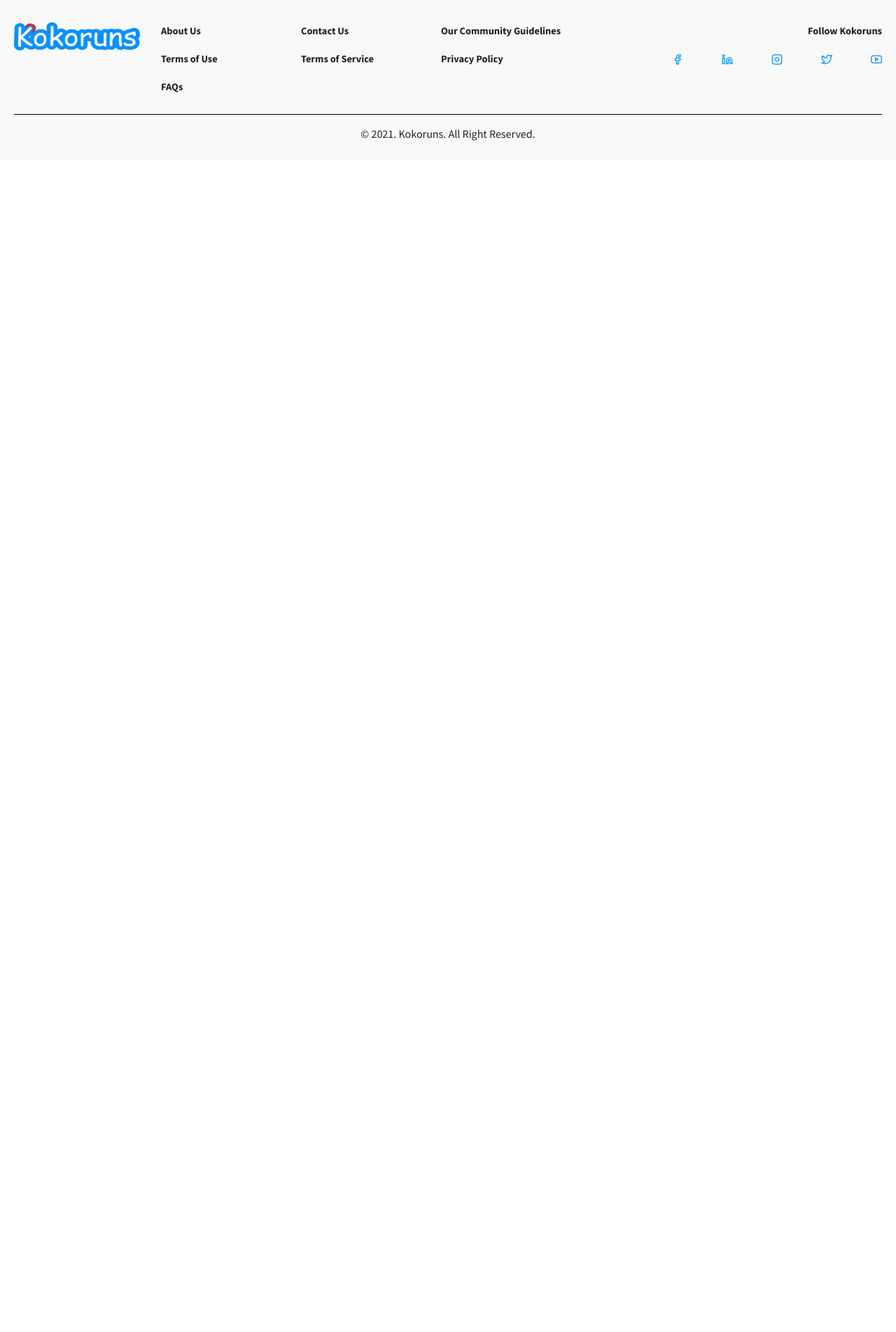
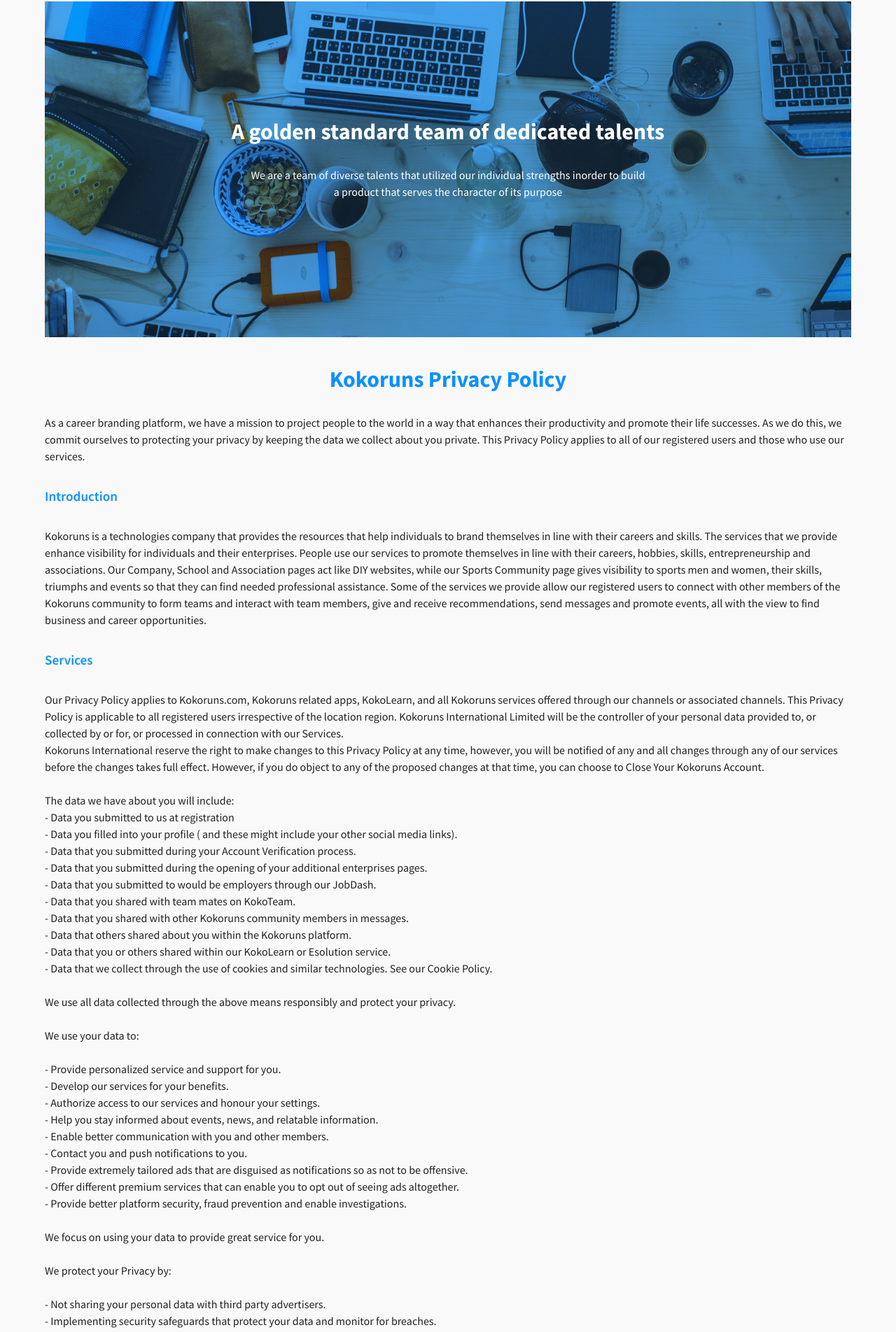
Before and after one commit to theophilly/kokoruns, a React (Create React App) app: page /privacy in a window 1280 px wide. Shown: the part 112-2016 px from the top of the page at 70% size. Before the commit the page ends 800 px from the top, so only its background shows below. Built offline with nearby package versions, Linux system fonts and the light colour scheme.

Commit message:
setting up privacy and about page

```diff
--- a/src/components/auth/SignInForm.js
+++ b/src/components/auth/SignInForm.js
@@ -155,7 +155,7 @@
         // border="1px solid red"
       >
         <Typography className={recommendation}>
-          Dont have an account?
+          Don't have an account?
         </Typography>
         <Typography
           onClick={() => navigate('/register')}
--- a/src/pages/About.js
+++ b/src/pages/About.js
@@ -2,6 +2,7 @@
 import { Box, Typography } from '@mui/material';
 import { makeStyles } from '@mui/styles';
 import Findoutmore from '../components/homepage/Findoutmore';
+import useMediaQuery from '@mui/material/useMediaQuery';
 
 const useStyles = makeStyles((theme) => ({
   root: {
@@ -42,6 +43,7 @@
 }));
 
 export default function About() {
+  const matches = useMediaQuery('(min-width:500px)');
   const {
     root,
     first_div,
@@ -76,7 +78,10 @@
             What the future holds......
           </Typography>
           <Typography
-            style={{ padding: '90px 0px 30px' }}
+            style={{
+              padding: matches ? '90px 0px 30px' : '30px 0px 30px',
+              //   border: matches ? '1px solid red' : '1px solid black',
+            }}
             className={about_heading}
           >
             Who we are.......
--- /dev/null
+++ b/src/pages/Privacypolicy.js
@@ -0,0 +1,196 @@
+import React from 'react';
+import { Box, Typography } from '@mui/material';
+import { makeStyles } from '@mui/styles';
+import Findoutmore from '../components/homepage/Findoutmore';
+
+const useStyles = makeStyles((theme) => ({
+  root: {
+    // paddingBottom: '40px !important',
+    // border: '1px solid red',
+    background: theme.palette.background1,
+  },
+  inner_div: {
+    width: '90vw',
+    margin: '0px auto 0px',
+    paddingTop: '20px',
+    '@media (max-width: 500px)': {
+      paddingTop: '0px',
+    },
+  },
+  first_div: {
+    // height: '160px',
+    marginTop: '40px',
+    // border: '1px solid red',
+    ...theme.typography.flex,
+    '@media (max-width: 500px)': {
+      marginTop: '40px',
+    },
+  },
+  first_div_heading: {
+    ...theme.typography.title2,
+    color: theme.palette.primary.main,
+    '@media (max-width: 500px)': {
+      lineHeight: '2.2rem',
+      textAlign: 'center',
+      marginBottom: '10px',
+    },
+  },
+  about_heading: {
+    ...theme.typography.title3,
+    color: theme.palette.primary.main,
+  },
+}));
+
+export default function Privacypolicy() {
+  const {
+    root,
+    first_div,
+    first_div_heading,
+    about_heading,
+    inner_div,
+  } = useStyles();
+  return (
+    <Box className={root}>
+      <Box className={inner_div}>
+        <Findoutmore
+          firstLine="A golden standard team of dedicated talents"
+          sub="We are a team of diverse talents that utilized our individual strengths inorder to build a product that serves the character of its purpose"
+          bg="about.png"
+          heigth="60vh"
+          // path="/"
+          // buttonText="FIND OUT MORE"
+        />
+      </Box>
+      {/* middle */}
+      <Box width="90vw" margin="20px auto 0px" height="auto">
+        <Box className={first_div}>
+          <Typography className={first_div_heading}>
+            Kokoruns Privacy Policy
+          </Typography>
+        </Box>
+        {/* content */}
+        <Box>
+          <Typography style={{ paddingTop: '30px' }}>
+            As a career branding platform, we have a mission to project people
+            to the world in a way that enhances their productivity and promote
+            their life successes. As we do this, we commit ourselves to
+            protecting your privacy by keeping the data we collect about you
+            private. This Privacy Policy applies to all of our registered users
+            and those who use our services.
+          </Typography>
+          <Typography style={{ padding: '30px 0px' }} className={about_heading}>
+            Introduction
+          </Typography>
+          <Typography>
+            Kokoruns is a technologies company that provides the resources that
+            help individuals to brand themselves in line with their careers and
+            skills. The services that we provide enhance visibility for
+            individuals and their enterprises. People use our services to
+            promote themselves in line with their careers, hobbies, skills,
+            entrepreneurship and associations. Our Company, School and
+            Association pages act like DIY websites, while our Sports Community
+            page gives visibility to sports men and women, their skills,
+            triumphs and events so that they can find needed professional
+            assistance. Some of the services we provide allow our registered
+            users to connect with other members of the Kokoruns community to
+            form teams and interact with team members, give and receive
+            recommendations, send messages and promote events, all with the view
+            to find business and career opportunities.
+          </Typography>
+
+          <Typography style={{ padding: '30px 0px' }} className={about_heading}>
+            Services
+          </Typography>
+
+          <Typography>
+            Our Privacy Policy applies to Kokoruns.com, Kokoruns related apps,
+            KokoLearn, and all Kokoruns services offered through our channels or
+            associated channels. This Privacy Policy is applicable to all
+            registered users irrespective of the location region. Kokoruns
+            International Limited will be the controller of your personal data
+            provided to, or collected by or for, or processed in connection with
+            our Services.
+          </Typography>
+
+          <Typography>
+            Kokoruns International reserve the right to make changes to this
+            Privacy Policy at any time, however, you will be notified of any and
+            all changes through any of our services before the changes takes
+            full effect. However, if you do object to any of the proposed
+            changes at that time, you can choose to Close Your Kokoruns Account.
+          </Typography>
+          <br />
+          <Typography>
+            The data we have about you will include: <br />
+            - Data you submitted to us at registration <br />
+            - Data you filled into your profile ( and these might include your
+            other social media links). <br />- Data that you submitted during
+            your Account Verification process. <br />
+            - Data that you submitted during the opening of your additional
+            enterprises pages. <br />- Data that you submitted to would be
+            employers through our JobDash. <br />
+            - Data that you shared with team mates on KokoTeam. <br />
+            - Data that you shared with other Kokoruns community members in
+            messages. <br />- Data that others shared about you within the
+            Kokoruns platform. <br />
+            - Data that you or others shared within our KokoLearn or Esolution
+            service. <br />- Data that we collect through the use of cookies and
+            similar technologies. See our Cookie Policy.
+          </Typography>
+          <br />
+          <Typography>
+            We use all data collected through the above means responsibly and
+            protect your privacy.
+          </Typography>
+          <br />
+          <Typography>We use your data to:</Typography>
+          <br />
+
+          <Typography>
+            - Provide personalized service and support for you. <br />
+            - Develop our services for your benefits. <br />
+            - Authorize access to our services and honour your settings. <br />
+            - Help you stay informed about events, news, and relatable
+            information. <br />
+            - Enable better communication with you and other members. <br />
+            - Contact you and push notifications to you. <br />
+            - Provide extremely tailored ads that are disguised as notifications
+            so as not to be offensive. <br />
+            - Offer different premium services that can enable you to opt out of
+            seeing ads altogether. <br />- Provide better platform security,
+            fraud prevention and enable investigations.
+          </Typography>
+          <br />
+          <Typography>
+            We focus on using your data to provide great service for you.
+          </Typography>
+          <br />
+          <Typography>We protect your Privacy by:</Typography>
+          <br />
+          <Typography>
+            - Not sharing your personal data with third party advertisers.
+            <br />
+            - Implementing security safeguards that protect your data and
+            monitor for breaches. <br />
+            As much as we try our utmost best to forestall security breaches and
+            protect your personal data, we cannot warrant the security or
+            guarantee the breach or compromise of any of your information sent
+            to us. Kindly note that in spite of our best practices, data can be
+            accessed, altered and destroyed.
+            <br />
+          </Typography>
+
+          <br />
+        </Box>
+      </Box>
+      <Findoutmore
+        firstLine="Find, Join or Create a Team. Work With"
+        secondLine="Professionals & Colleagues on Projects"
+        sub="Register for career-focused sponsored events here."
+        bg="dd.png"
+        path="/"
+        buttonText="FIND OUT MORE"
+      />
+    </Box>
+  );
+}
--- a/src/pages/Signup.js
+++ b/src/pages/Signup.js
@@ -38,7 +38,7 @@
     position: 'relative',
     background: "url('register.png')",
     backgroundRepeat: 'no-repeat',
-    backgroundSize: '750px',
+    backgroundSize: '850px',
     backgroundPosition: 'center center',
     padding: '60px 40px',
     color: 'white',
--- a/src/routes/Mainroutes.js
+++ b/src/routes/Mainroutes.js
@@ -4,6 +4,7 @@
 import Login from '../pages/Login';
 import Signup from '../pages/Signup';
 import About from '../pages/About';
+import Privacypolicy from '../pages/Privacypolicy';
 
 const AuthenticationRoutes = (isLoggedIn) => [
   {
@@ -22,6 +23,10 @@
     path: '/about',
     element: <About />,
   },
+  {
+    path: '/privacy',
+    element: <Privacypolicy />,
+  },
 ];
 
 export default AuthenticationRoutes;
```
